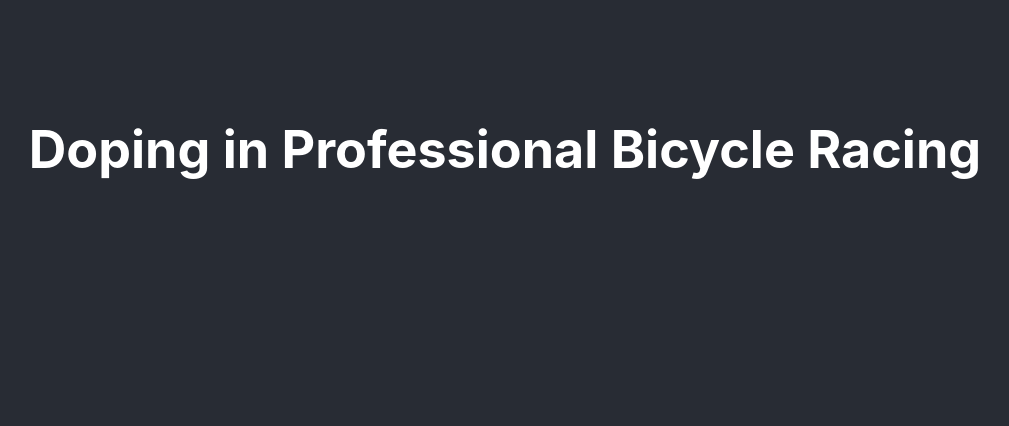
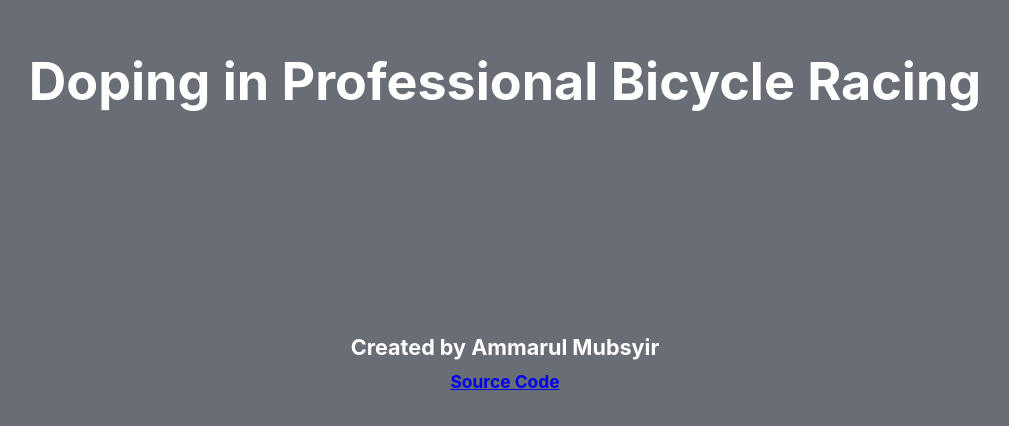
Before and after one commit to mrlzchry/Scatter-Plot, a React (Create React App) app: page / in a window 1280 px wide. Shown: the part 176-602 px from the top of the page, without its empty margins (135-1144 px from the left). Built offline with nearby package versions, Linux system fonts and the light colour scheme; no server answers.

Commit message:
minor update

```diff
--- a/src/App.css
+++ b/src/App.css
@@ -14,7 +14,7 @@
 }
 
 .App-header {
-  background-color: #282c34;
+  background-color: #696d76;
   min-height: 100vh;
   display: flex;
   flex-direction: column;
@@ -63,3 +63,11 @@
   box-shadow: 1px 1px 10px;
   pointer-events: none;
 }
+
+h5 {
+  margin-bottom: -30px;
+}
+
+h6 {
+  margin: none;
+}
--- a/src/App.js
+++ b/src/App.js
@@ -157,6 +157,8 @@ const svg = d3.select(svgRef.current)
       <title id="title">{title}</title>
       <h1>{title}</h1>
       <svg ref={svgRef}></svg>
+      <h5>Created by Ammarul Mubsyir</h5>
+      <h6><a href="https://github.com/mrlzchry/Scatter-Plot/tree/main/src">Source Code</a></h6>
     </React.Fragment>
   )
 }
```
